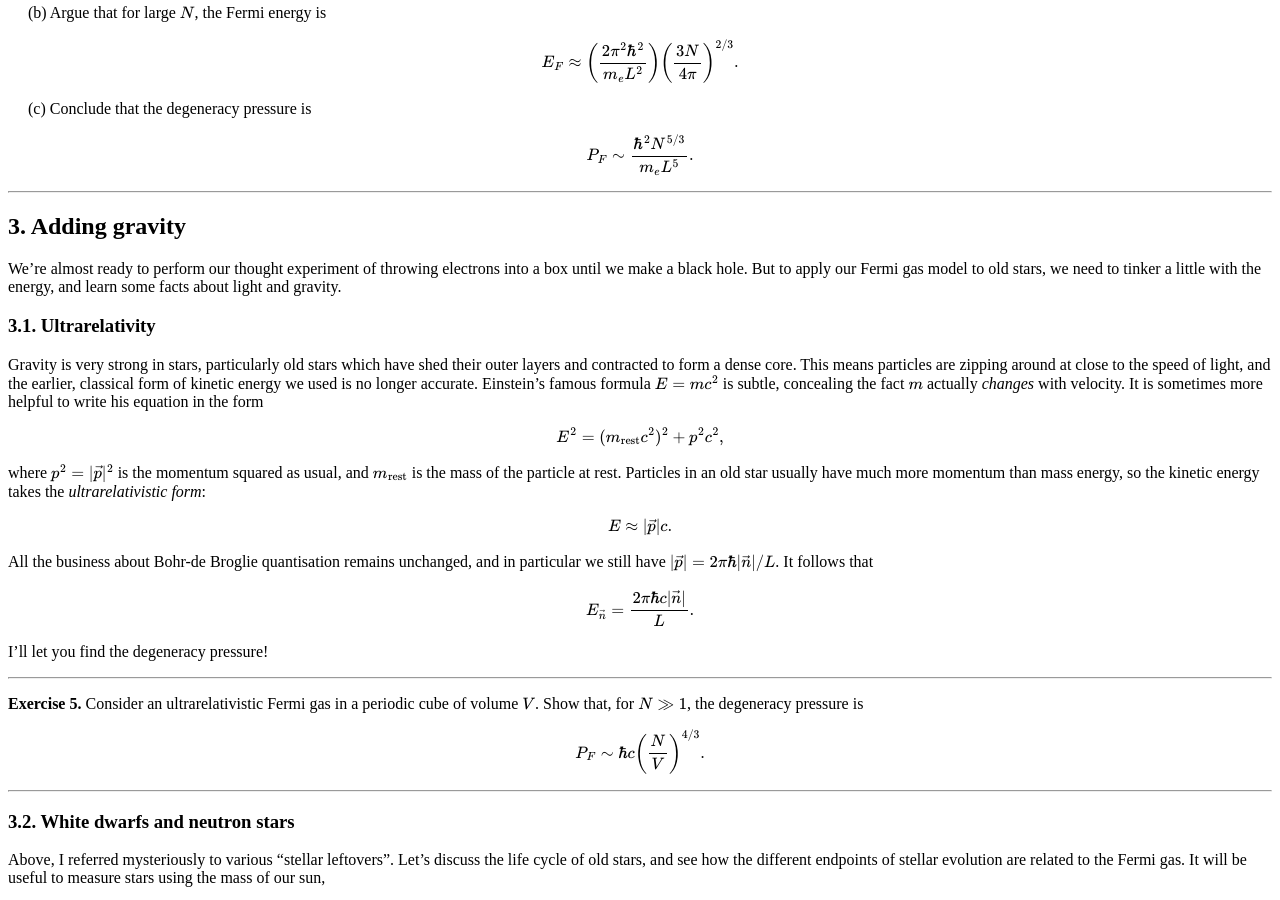
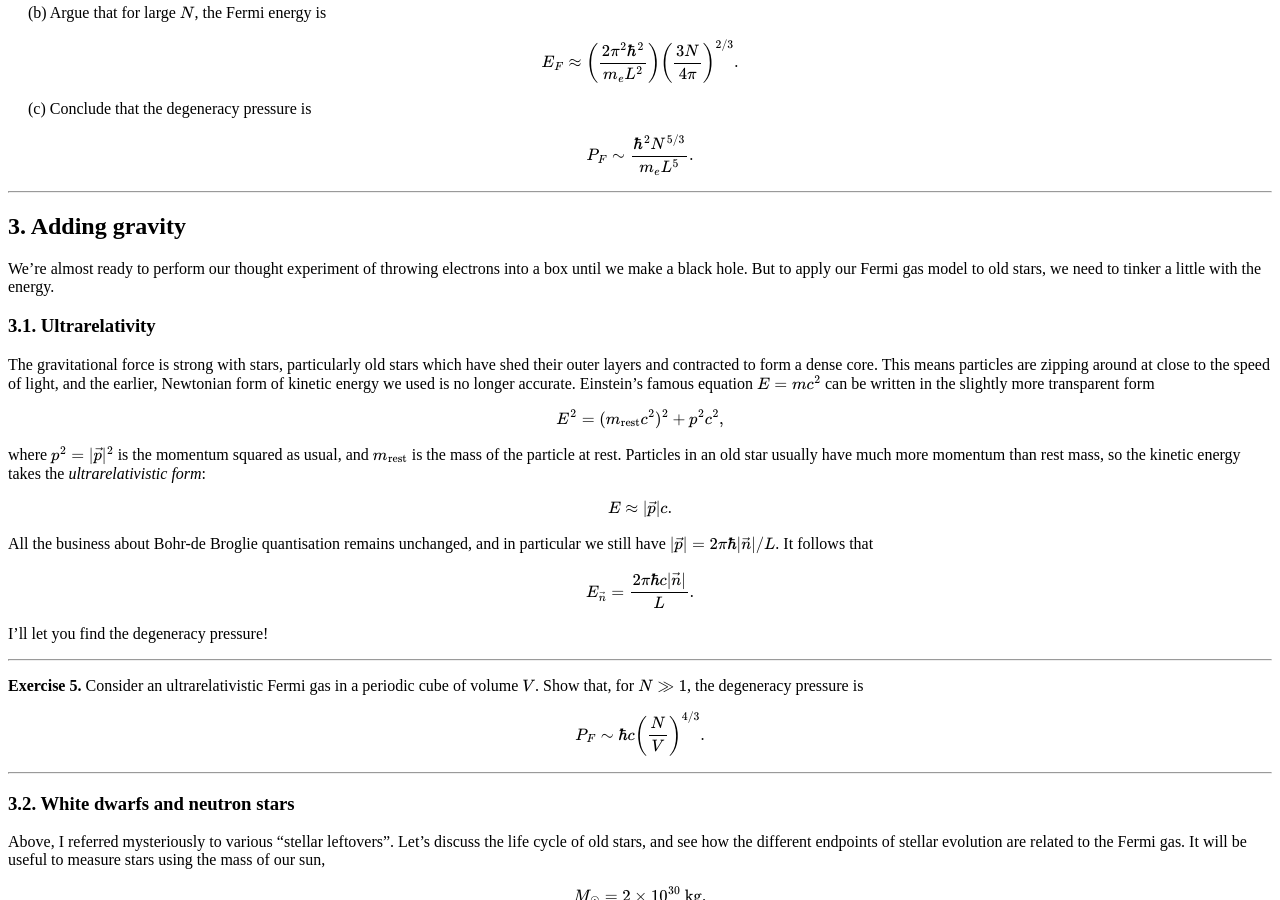
Before and after one commit to hapax/hapax.github.io, a Jekyll site: the page built from assets/chandra.md, in a window 1280 px wide and 900 px high, scrolled down 5370 px. Built offline with Jekyll 4.4.1, drawn with Linux system fonts in a browser that asks for light colours; our own code applies the rules of GitHub Pages for plain Markdown files; formulas are drawn with MathJax 3; a script that is not in the unit is left out.

Commit message:
Update chandra.md

```diff
--- a/assets/chandra.md
+++ b/assets/chandra.md
@@ -521,18 +521,17 @@
 We're almost ready to perform our thought experiment of throwing
 electrons into a box until we make a black hole.
 But to apply our Fermi gas model to old stars, we need to tinker a
-little with the energy, and learn some facts about light and gravity.
+little with the energy.
 
 ### 3.1. Ultrarelativity <a id="sec-3-1" name="sec-3-1"></a>
 
-Gravity is very strong in stars, particularly old stars which have
+The gravitational force is strong with stars, particularly old stars which have
 shed their outer layers and contracted to form a dense core.
 This means particles are zipping around at close to the speed of
-light, and the earlier, classical form of kinetic energy we used is no
+light, and the earlier, Newtonian form of kinetic energy we used is no
 longer accurate.
-Einstein's famous formula $E = mc^2$ is subtle, concealing the fact
-$m$ actually *changes* with velocity.
-It is sometimes more helpful to write his equation in the form
+Einstein's famous equation $E = mc^2$ can be written in the slightly
+more transparent form
 
 $$
 E^2 = (m_\text{rest} c^2)^2 + p^2 c^2,
@@ -540,7 +539,7 @@
 
 where $p^2 = |\vec{p}|^2$ is the momentum squared as usual, and
 $m_\text{rest}$ is the mass of the particle at rest.
-Particles in an old star usually have much more momentum than mass energy, so
+Particles in an old star usually have much more momentum than rest mass, so
 the kinetic energy takes the *ultrarelativistic form*:
 
 $$
```
